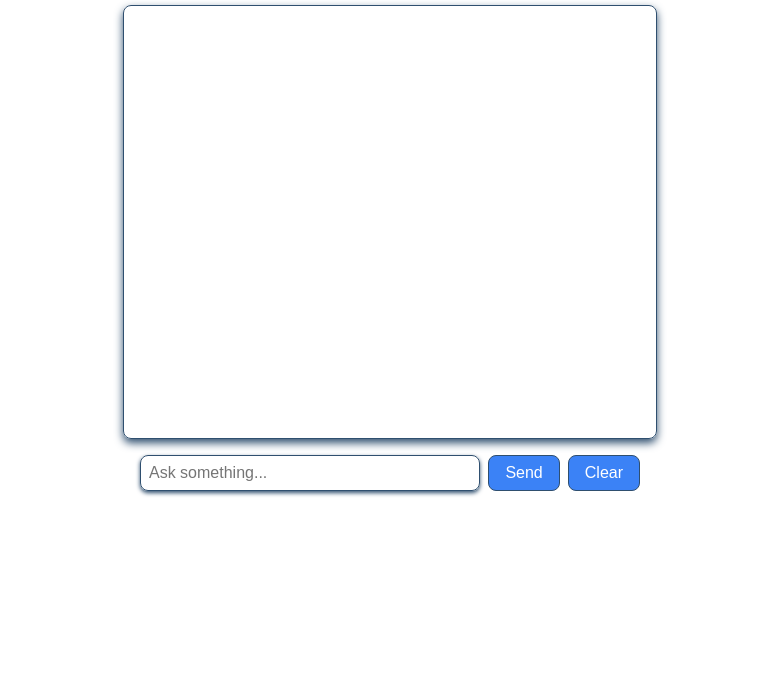
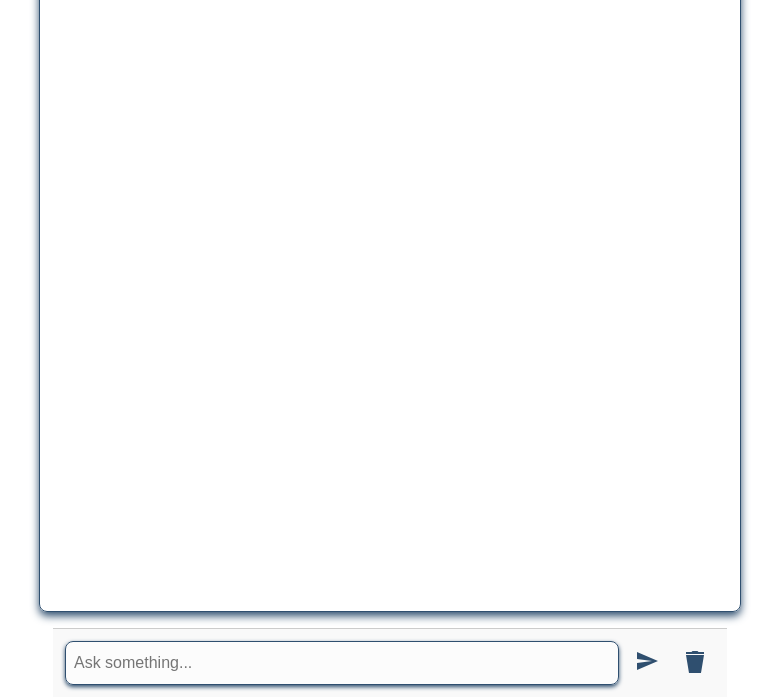
Before and after one commit to Hiral2910/SalesforceAnalyzerchatbot, a plain HTML site: page index.html in a window 1280 px wide. Shown: the part 103-800 px from the top of the page, without its empty margins (250-1029 px from the left). Drawn offline with Linux system fonts and the light colour scheme.

Commit message:
Update index.html

```diff
--- a/index.html
+++ b/index.html
@@ -1,3 +1,5 @@
+<!DOCTYPE html>
+<html lang="en">
 <!DOCTYPE html>
 <html lang="en">
 <head>
@@ -11,24 +13,37 @@
       display: flex;
       flex-direction: column;
       align-items: center;
-      padding: 2rem;
+      height: 100vh;
+      margin: 0;
+      padding: 0;
     }
 
     h2 {
       color: #2F4F6F;
+      margin-top: 1rem;
     }
 
     #chatbox {
       width: 100%;
-      max-width: 500px;
-      height: 400px;
+      max-width: 700px;
+      flex-grow: 1;
+      display: flex;
+      flex-direction: column;
+      justify-content: space-between;
       border: 1px solid #2F4F6F;
       background: rgba(255, 255, 255, 0.49);
+      margin: 1rem;
+      border-radius: 8px;
+      box-shadow: 0 4px 8px #2F4F6F;
+      overflow: hidden;
+    }
+.chat-messages {
+  flex-grow: 1;
   overflow-y: auto;
   padding: 1rem;
-      margin-bottom: 1rem;
-      border-radius: 8px;
-      box-shadow: 0 4px 8px #2F4F6F;
+  max-height: 70vh; /* Limit height for scrolling */
+  display: flex;
+  flex-direction: column;
 }
 
     .message {
@@ -38,22 +53,25 @@
     }
 
     .user {
-      background-color: #1E3A8A;
+      background-color: #2F4F6F;
       color: #ffffff;
       align-self: flex-end;
     }
 
     .bot {
-      background-color: #2563EB;
+      background-color: #36A3AE;
       color: #ffffff;
       align-self: flex-start;
     }
 
     #userInput {
       display: flex;
+      gap: 0.5rem;
+      padding: 0.75rem;
+      border-top: 1px solid #ccc;
+      background-color: #f9f9f9;
        width: 100%;
-      max-width: 500px;
-      gap: 0.5rem;
+      max-width: 650px;
     }
 
     #input {
@@ -68,31 +86,36 @@
     }
 
     button {
-      padding: 0.5rem 1rem;
+      padding: 0.5rem;
       font-size: 1rem;
-      border: 1px solid #2F4F6F;
-      border-radius: 8px;
-      background-color: #3B82F6;
-      color: white;
+      border: none;
+      background-color: transparent;
       cursor: pointer;
-      transition: background-color 0.3s ease;
+      transition: transform 0.2s ease;
     }
 
     button:hover {
-      background-color: #2563EB;
+      transform: scale(1.1);
+    }
+
+    button svg {
+      width: 24px;
+      height: 24px;
+      fill: #2F4F6F;
     }
   </style>
 </head>
 <body>
 
   <h2>Salesforce Analyzer Chatbot</h2>
-  <div id="chatbox"></div>
+ <div id="chatbox"> <div class="chat-messages" id="chatMessages"></div></div>
 
   <div id="userInput">
     <input type="text" id="input" placeholder="Ask something...">
-    <button onclick="sendMessage()">Send</button>
-    <button onclick="clearChat()">Clear</button>
+    <button onclick="sendMessage()" title="Send"><svg xmlns="http://www.w3.org/2000/svg" viewBox="0 0 24 24"><path d="M2 21l21-9L2 3v7l15 2-15 2z"/></svg></button>
+    <button onclick="clearChat()" title="Clear Chat"><svg xmlns="http://www.w3.org/2000/svg" viewBox="0 0 24 24"><path d="M3 6l3 18h12l3-18H3zm18-3h-5.5l-1-1h-5l-1 1H3v2h18V3z"/></svg></button>
   </div>
+
 
   <script>
     const chatbotData = [
@@ -829,9 +852,10 @@ function displayMessage(message, sender) {
       const messageElem = document.createElement("div");
       messageElem.className = `message ${sender}`;
       messageElem.textContent = `${sender === "user" ? "You" : "Bot"}: ${message}`;
-  chatbox.appendChild(messageElem);
-  chatbox.scrollTop = chatbox.scrollHeight;
+      chatMessages.appendChild(messageElem);
+  chatMessages.scrollTop = chatMessages.scrollHeight; // Scroll to bottom
     }
+
     function normalize(text) {
       return text
         .toLowerCase()
@@ -849,14 +873,13 @@ function displayMessage(message, sender) {
           }
         }
       }
-      return "I'm not sure how to respond to that. Can you rephrase ?";
+      return "I'm not sure how to respond to that. Can you rephrase?";
     }
 
     function clearChat() {
       document.getElementById("chatbox").innerHTML = "";
       document.getElementById("input").value = "";
     }
-
 
     document.getElementById("input").addEventListener("keydown", function (event) {
       if (event.key === "Enter") {
```
Lines whose indentation alone changed are shown as unchanged.
